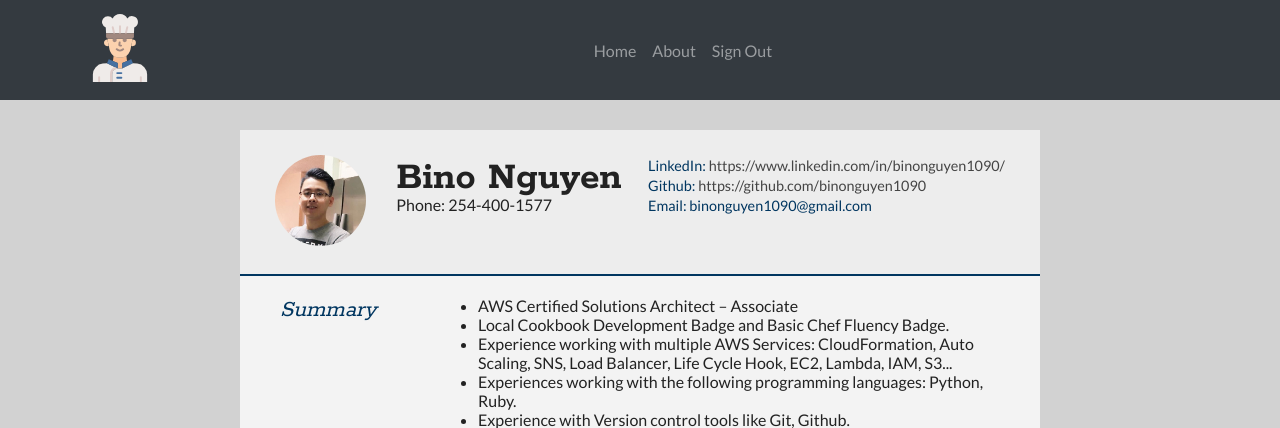
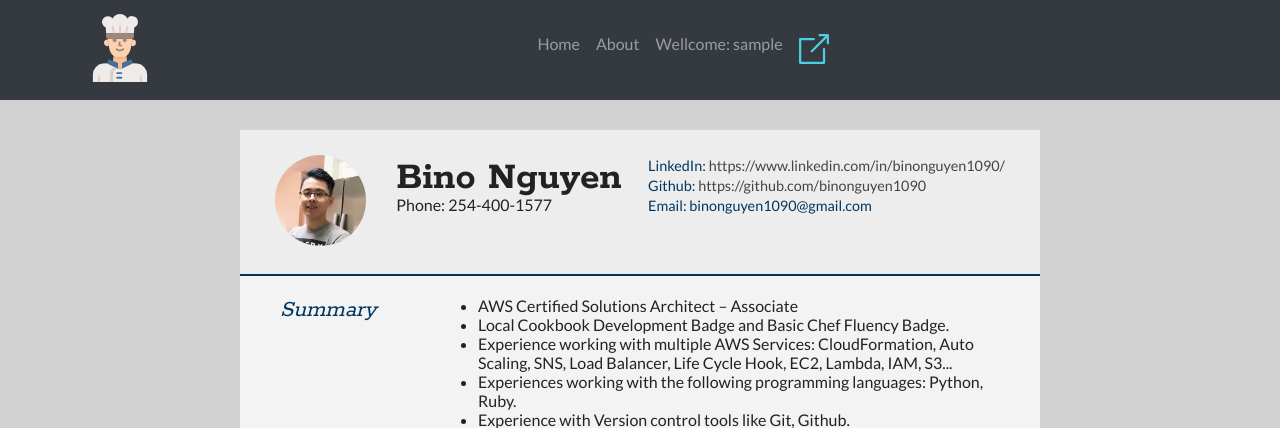
Before and after one commit to binonguyen1090/chef_bucket_web, a Django app: page /about in a window 1280 px wide. Shown: the top 428 px of the page. Run offline with Django 3.2, Linux system fonts and the light colour scheme; the visitor is signed in with stand-in values (Sample User, id 1); parts of the project's set-up code (start-up, migrations or seed data) failed here and were passed over; some libraries are stand-ins or nearby versions.

Commit message:
Add Log out static button

```diff
--- a/templates/allchefs/base.html
+++ b/templates/allchefs/base.html
@@ -38,13 +38,20 @@
                     </li>
 
                     {% if user.is_authenticated %}
+
                     <li class="nav-item">
-                        <a class="nav-link" href="javascript:{document.getElementById('logout').submit()}" onclick="">Sign Out<span class="sr-only">(current)</span></a>
+                            <a class="nav-link" >Wellcome: {{user.username}} <span class="sr-only">(current)</span></a>
+                        </li>
+                    <li class="nav-item">
+                        <a class="nav-link" href="javascript:{document.getElementById('logout').submit()}" onclick="">
+                                <img src="{% static 'allchefs/images/exit1.svg'%}" width="30" height="30" alt="">
+                            <span class="sr-only">(current)</span></a>
                     </li>
                     <form id="logout" method="POST" action="{% url 'logout' %}">
                         {% csrf_token %}
                         <input type="hidden">
                     </form>
+
                     {% else%}
                     <li class="nav-item">
                         <a class="nav-link" href="{% url 'login' %}">Sign In <span class="sr-only">(current)</span></a>
```
Also changed, not shown: allchefs/static/allchefs/images/exit.png (added), allchefs/static/allchefs/images/exit1.svg (added).
